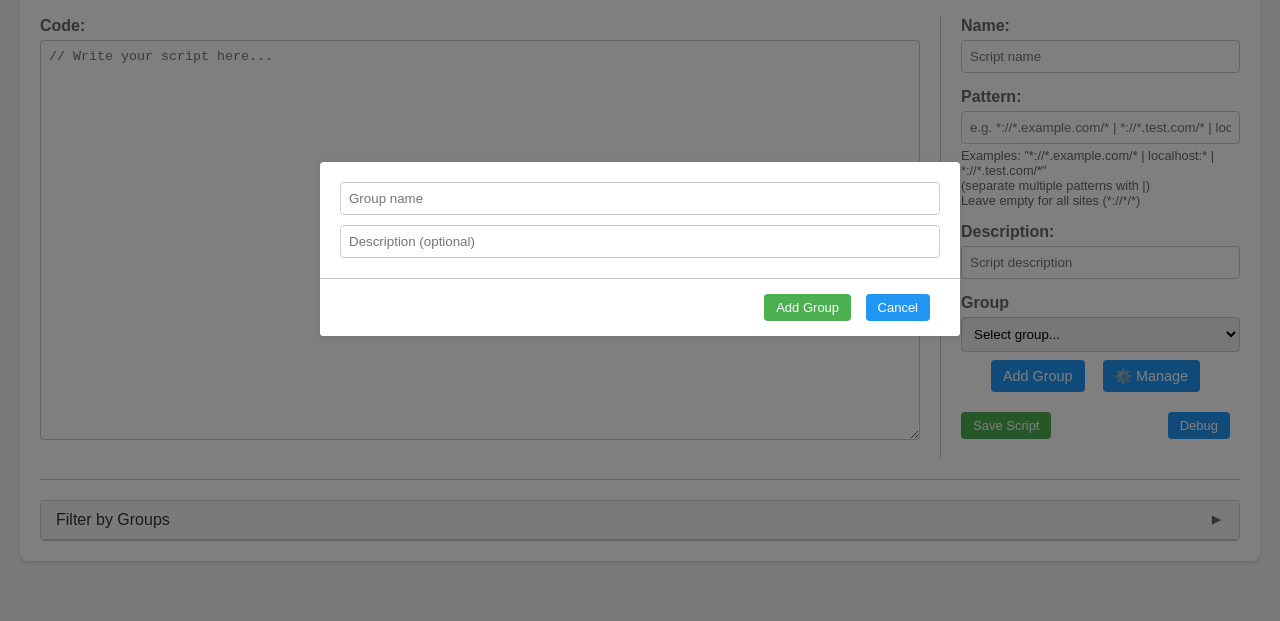
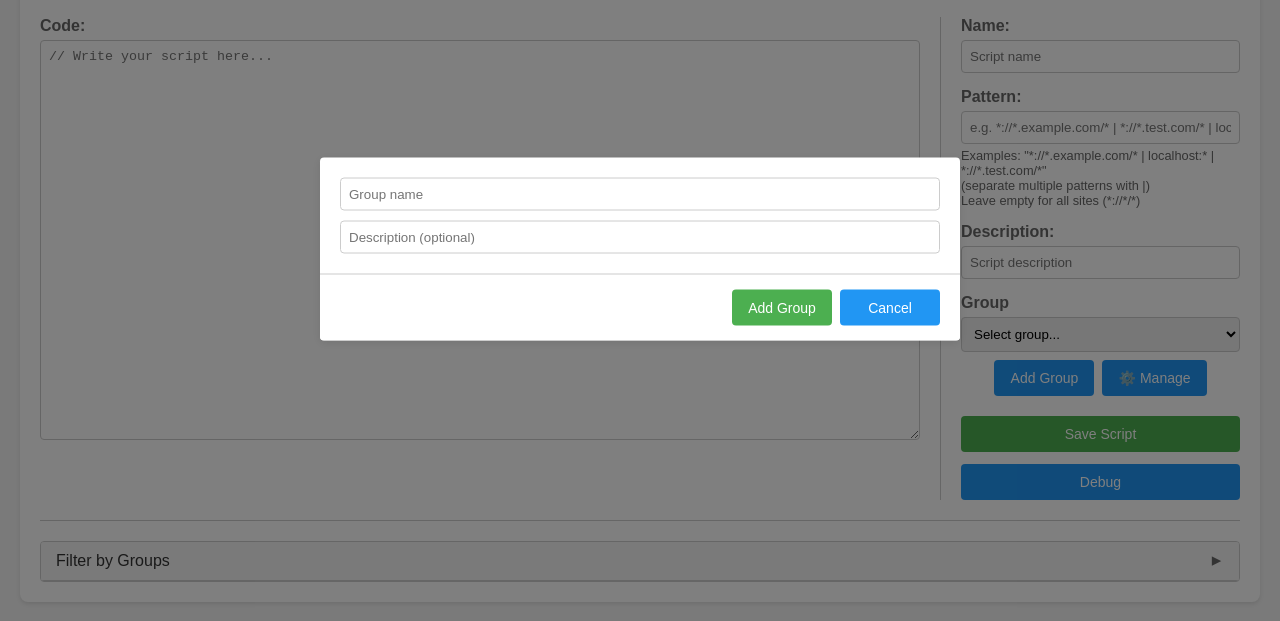
Before and after one commit to Pawel-Albert/utilities-for-testing-extension, a website built with Parcel: page src/pages/scripts/scripts.html in a window 1280 px wide. Both pictures are taken after a click on the button "Add Group". Shown: the part 151-772 px from the top of the page. Built offline with nearby package versions, Linux system fonts and the light colour scheme; some packages are replaced by stand-ins of ours.

Commit message:
btn ajustments

```diff
--- a/src/pages/scripts/scripts.html
+++ b/src/pages/scripts/scripts.html
@@ -72,25 +72,29 @@
       }
 
       button {
-        padding: 6px 12px;
+        padding: 8px 16px;
         background: var(--primary);
         color: white;
         border: none;
         border-radius: 4px;
         cursor: pointer;
-        margin-right: 10px;
-        font-size: 13px;
-        position: relative;
-        top: 0;
+        font-size: 14px;
+        min-width: 100px;
+        height: 36px;
+        display: inline-flex;
+        align-items: center;
+        justify-content: center;
+        white-space: nowrap;
         transition: all 0.2s ease;
       }
 
       button:hover {
         background: #1976d2;
+        transform: translateY(-1px);
       }
 
       button:active {
-        transform: translateY(2px);
+        transform: translateY(1px);
       }
 
       .btn-success {
@@ -261,10 +265,16 @@
         position: sticky;
         bottom: -20px;
         background: white;
-        padding: 15px 0 0;
+        padding: 15px 20px;
         border-top: 1px solid var(--border);
         margin: 20px -20px -20px;
-        padding: 15px 20px;
+        display: flex;
+        justify-content: flex-end;
+        gap: 8px;
+      }
+
+      .modal-buttons button {
+        min-width: 100px;
       }
 
       .group-select-container {
@@ -290,10 +300,11 @@
 
       #addGroupBtn,
       #manageGroupsBtn {
-        padding: 6px 12px;
-        font-size: 0.9em;
-        height: 32px;
-        display: flex;
+        height: 36px;
+        min-width: 100px;
+        padding: 0 16px;
+        font-size: 14px;
+        display: inline-flex;
         align-items: center;
         justify-content: center;
         gap: 4px;
@@ -333,14 +344,106 @@
 
       .editor-sidebar .buttons-row {
         display: flex;
-        justify-content: space-between;
-        align-items: center;
+        flex-direction: column;
+        gap: 12px;
         margin-top: 20px;
       }
 
-      .editor-sidebar .buttons-row .left-buttons {
+      .editor-sidebar .buttons-row .group-buttons {
         display: flex;
-        gap: 10px;
+        gap: 8px;
+        justify-content: flex-start;
+      }
+
+      .editor-sidebar .buttons-row .action-buttons {
+        display: flex;
+        justify-content: center;
+      }
+
+      .editor-sidebar .buttons-row .debug-buttons {
+        display: flex;
+        gap: 8px;
+        justify-content: space-between;
+      }
+
+      #updateButton {
+        width: 100%;
+      }
+
+      #cancelButton {
+        flex: 1;
+      }
+
+      #debugButton {
+        flex: 1;
+      }
+
+      .group-header {
+        display: flex;
+        align-items: center;
+        padding: 8px;
+        background: #e0e0e0;
+        border-radius: 4px;
+        cursor: pointer;
+      }
+
+      .group-toggle {
+        background: none;
+        border: none;
+        padding: 0 8px;
+        cursor: pointer;
+        font-size: 16px;
+        color: #666;
+        min-width: auto;
+        height: auto;
+        display: inline-flex;
+        align-items: center;
+        justify-content: center;
+      }
+
+      .group-toggle:hover {
+        background: none;
+        transform: none;
+      }
+
+      .group-toggle.collapsed {
+        transform: rotate(-90deg);
+      }
+
+      .group-content {
+        padding-left: 15px;
+      }
+
+      .buttons-row {
+        display: flex;
+        flex-direction: column;
+        gap: 12px;
+        margin-top: 20px;
+      }
+
+      .action-buttons {
+        display: flex;
+        justify-content: center;
+        gap: 8px;
+      }
+
+      .debug-buttons {
+        display: flex;
+        gap: 8px;
+        justify-content: space-between;
+      }
+
+      #saveButton {
+        width: 100%;
+      }
+
+      #updateButton {
+        width: 100%;
+      }
+
+      #cancelButton,
+      #debugButton {
+        flex: 1;
       }
     </style>
   </head>
@@ -404,25 +507,27 @@
                   <select id="scriptGroup"></select>
                 </div>
                 <div class="group-buttons">
-                  <button id="addGroupBtn">Add Group</button>
-                  <button id="manageGroupsBtn">
-                    <span class="gear-icon"></span>Manage
+                  <button type="button" id="addGroupBtn">Add Group</button>
+                  <button type="button" id="manageGroupsBtn" class="gear-icon">
+                    Manage
                   </button>
                 </div>
               </div>
             </div>
 
             <div class="buttons-row">
-              <div class="left-buttons">
+              <div class="action-buttons">
                 <button type="button" id="saveButton" class="btn-success">
                   Save Script
                 </button>
                 <button type="button" id="updateButton" class="btn-success">
                   Update Script
                 </button>
+              </div>
+              <div class="debug-buttons">
                 <button type="button" id="cancelButton">Cancel</button>
+                <button type="button" id="debugButton">Debug</button>
               </div>
-              <button type="button" id="debugStorage">Debug</button>
             </div>
           </div>
         </div>
```
